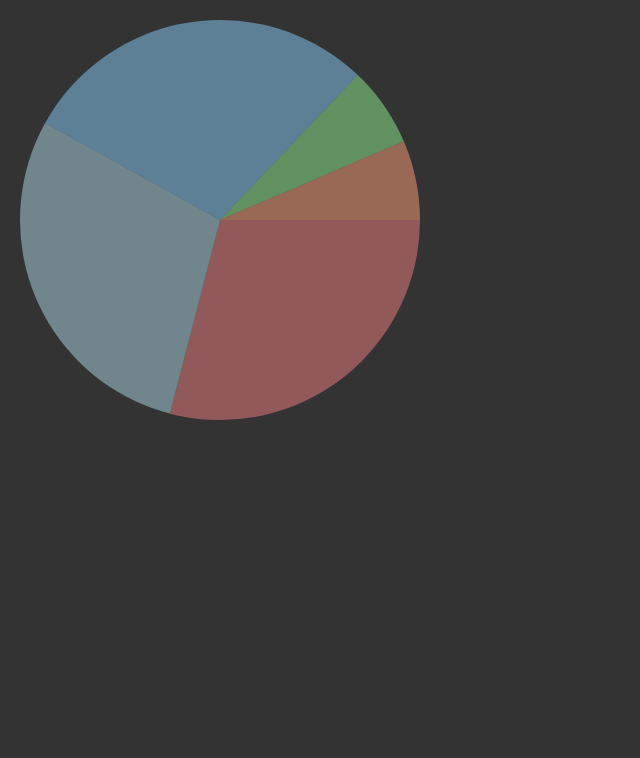
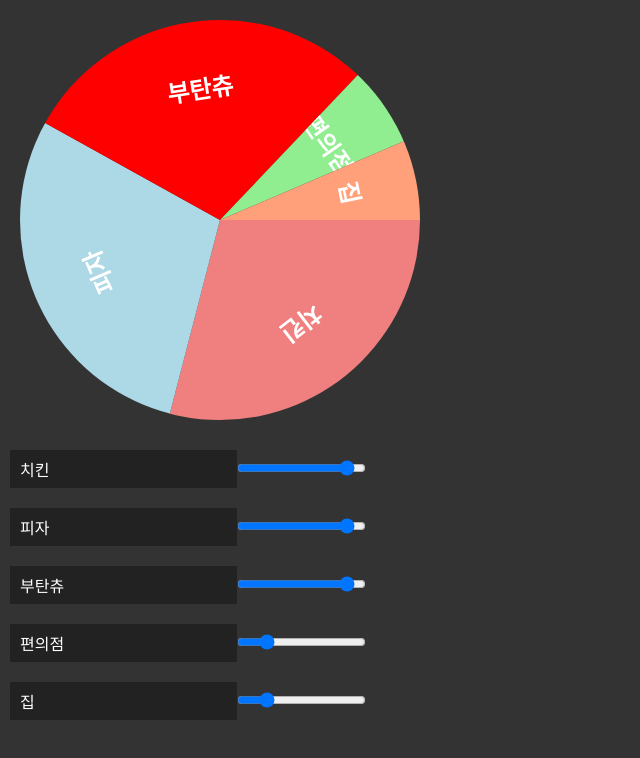
Before and after one commit to Andy-0414/turntable, a Vue app: page / in a window 1280 px wide. Shown: the top 758 px of the page, without its empty margins (0-640 px from the left). Built offline with nearby package versions, Linux system fonts and the light colour scheme.

Commit message:
Update check result

```diff
--- a/package.json
+++ b/package.json
@@ -3,7 +3,7 @@
 	"version": "0.1.0",
 	"private": true,
 	"scripts": {
-		"serve": "vue-cli-service serve --port 3000 --hot --host 0.0.0.0",
+		"serve": "vue-cli-service serve",
 		"build": "vue-cli-service build"
 	},
 	"dependencies": {
--- a/src/App.vue
+++ b/src/App.vue
@@ -21,8 +21,11 @@ body,
 	background-color: #333333;
 	width: 100vw;
 	height: 100vh;
+
+	font-size: 16px;
+	color: white;
 }
-#app{
+#app {
 	display: flex;
 	justify-content: center;
 	align-items: center;
@@ -31,4 +34,14 @@ body,
 	width: 100%;
 	height: 100%;
 }
+
+input[type="text"] {
+	background-color: #222222;
+	border: none;
+	outline: none;
+	color: white;
+	padding: 10px;
+
+	font-size: 1em;
+}
 </style>
--- a/src/components/Turntable.vue
+++ b/src/components/Turntable.vue
@@ -1,12 +1,24 @@
 <template>
-	<div class="turntable" :style="{ width: size + 'px', height: size + 'px' }">
+	<div
+		class="turntable"
+		:style="{
+			width: size + 'px',
+			height: size + 'px',
+			transform: 'rotate(' + rotate + 'deg)',
+		}"
+	>
 		<div
 			class="fill"
+			:class="{ select: checkSelect(idx) }"
 			v-for="(item, idx) in data"
 			:key="item.content"
 			:style="getStyleForSectorForm(idx)"
 			ref="fill"
-		></div>
+		>
+			<p class="fill__content" :style="getStyleForText(idx)">
+				{{ item.content }}
+			</p>
+		</div>
 	</div>
 </template>
 
@@ -23,6 +35,21 @@ export default Vue.extend({
 		},
 		size: { type: Number as PropType<Number>, default: 400 },
 	},
+	data() {
+		return {
+			rotate: 0,
+		};
+	},
+	mounted() {
+		addEventListener("keydown", (e: KeyboardEvent) => {
+			if (e.keyCode == 38) {
+				this.rotate += 10;
+			}
+			if (e.keyCode == 40) {
+				this.rotate -= 10;
+			}
+		});
+	},
 	methods: {
 		degreesToRadians(degrees: number): number {
 			return degrees * (Math.PI / 180);
@@ -35,6 +62,27 @@ export default Vue.extend({
 					this.getEndPointBySectorForm(idx - 1) +
 					(this.data[idx].weight / this.getWeightSum) * 360
 				);
+		},
+		checkSelect(idx: number) {
+			let angle = 360 - (Math.abs(this.rotate+90) % 360);
+
+			let currentAngle =
+				(this.data[idx].weight / this.getWeightSum) * 360;
+			let endAngle = this.getEndPointBySectorForm(idx);
+			let startAngle = endAngle - currentAngle;
+
+			console.log(startAngle, endAngle, angle);
+			// endAngle = this.degreesToRadians(endAngle);
+			// startAngle = this.degreesToRadians(startAngle);
+
+			// let x1 = Math.cos(startAngle);
+			// let y1 = Math.sin(startAngle);
+			// let x2 = Math.cos(endAngle);
+			// let y2 = Math.sin(endAngle);
+			// let xp = Math.cos(angle);
+			// let yp = Math.sin(angle);
+
+			return startAngle <= angle && endAngle >= angle;
 		},
 		getStyleForSectorForm(idx: number): string {
 			let currentAngle =
@@ -134,6 +182,23 @@ export default Vue.extend({
 				`${50 + x5 * 50}% ${50 + y5 * 50}%);`
 			);
 		},
+		getStyleForText(idx: number) {
+			let currentAngle =
+				(this.data[idx].weight / this.getWeightSum) * 360;
+			let endAngle = this.getEndPointBySectorForm(idx);
+			let startAngle = endAngle - currentAngle;
+			let centerAngle = (startAngle + endAngle) / 2;
+
+			centerAngle = this.degreesToRadians(centerAngle);
+
+			let x = Math.cos(centerAngle) / (3 / 2);
+			let y = Math.sin(centerAngle) / (3 / 2);
+
+			return `top:${50 + y * 50}%;
+			left:${50 + x * 50}%;
+			transform: translate(-50%, -50%) rotate(${(startAngle + endAngle) / 2 +
+				90}deg);`;
+		},
 	},
 	computed: {
 		getWeightSum(): number {
@@ -158,7 +223,8 @@ export default Vue.extend({
 		height: 100%;
 		border-radius: 50%;
 		background: lightcoral;
-		opacity: 0.5;
+
+		transition: 0.2s;
 
 		&:nth-child(2n) {
 			background-color: lightblue;
@@ -172,8 +238,18 @@ export default Vue.extend({
 		&:nth-child(5n) {
 			background-color: lightsalmon;
 		}
-		&:hover {
+		&.select {
 			background-color: red;
+		}
+		.fill__content {
+			position: absolute;
+			left: 50%;
+			top: 50%;
+
+			transform: translate(-50%, -50%);
+
+			font-size: 1.5em;
+			font-weight: bold;
 		}
 	}
 }
--- /dev/null
+++ b/src/components/TurntableItemList.vue
@@ -0,0 +1,40 @@
+<template>
+	<ul class="turntableItemList">
+		<li
+			class="turntableItemList__item"
+			v-for="(item, idx) in items"
+			:key="idx"
+		>
+			<input class="turntableItemList__item__content" type="text" v-model="item.content" />
+			<input class="turntableItemList__item__range" type="range" v-model="item.weight" min="1" max="100" />
+		</li>
+	</ul>
+</template>
+
+<script lang="ts">
+import Vue, { PropType } from "vue";
+import { TurntableItem } from "../models";
+export default Vue.extend({
+	model: {
+		prop: "items",
+	},
+	props: {
+		items: { type: Array as PropType<TurntableItem[]> },
+	},
+});
+</script>
+
+<style lang="scss" scoped>
+.turntableItemList {
+	list-style: none;
+	.turntableItemList__item {
+        padding: 10px;
+        .turntableItemList__item__content{
+
+        }
+        .turntableItemList__item__range{
+
+        }
+	}
+}
+</style>
--- a/src/views/Home.vue
+++ b/src/views/Home.vue
@@ -1,6 +1,7 @@
 <template>
 	<div class="home">
 		<Turntable class="home__turntable" :data="items" />
+		<TurntableItemList v-model="items" />
 	</div>
 </template>
 
@@ -8,6 +9,7 @@
 import Vue from "vue";
 import TurntableVue from "../components/Turntable.vue";
 import { TurntableItem } from "../models";
+import TurntableItemListVue from "../components/TurntableItemList.vue";
 export default Vue.extend({
 	data() {
 		return {
@@ -37,6 +39,7 @@ export default Vue.extend({
 	},
 	components: {
 		Turntable: TurntableVue,
+		TurntableItemList: TurntableItemListVue,
 	},
 	methods: {},
 });
```
